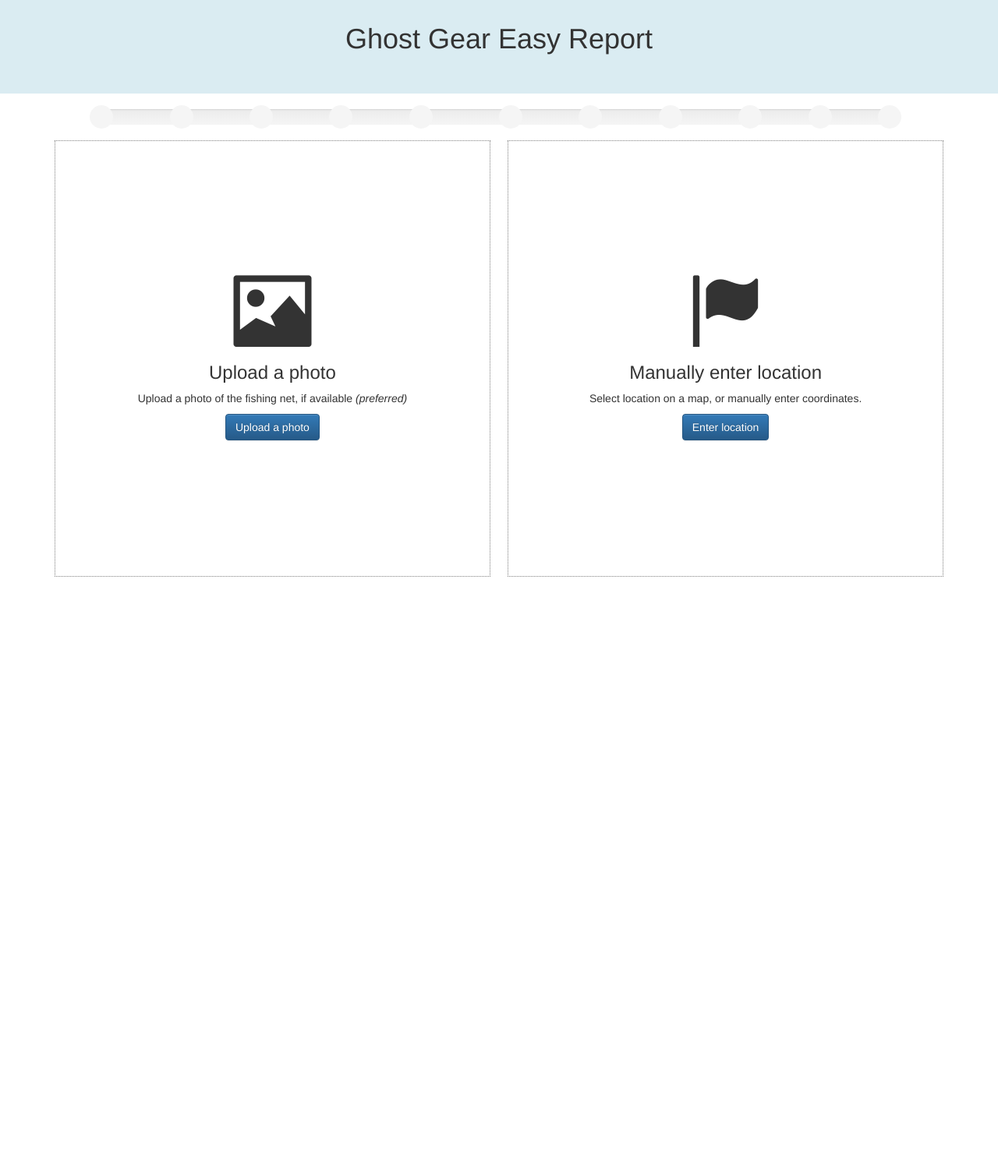
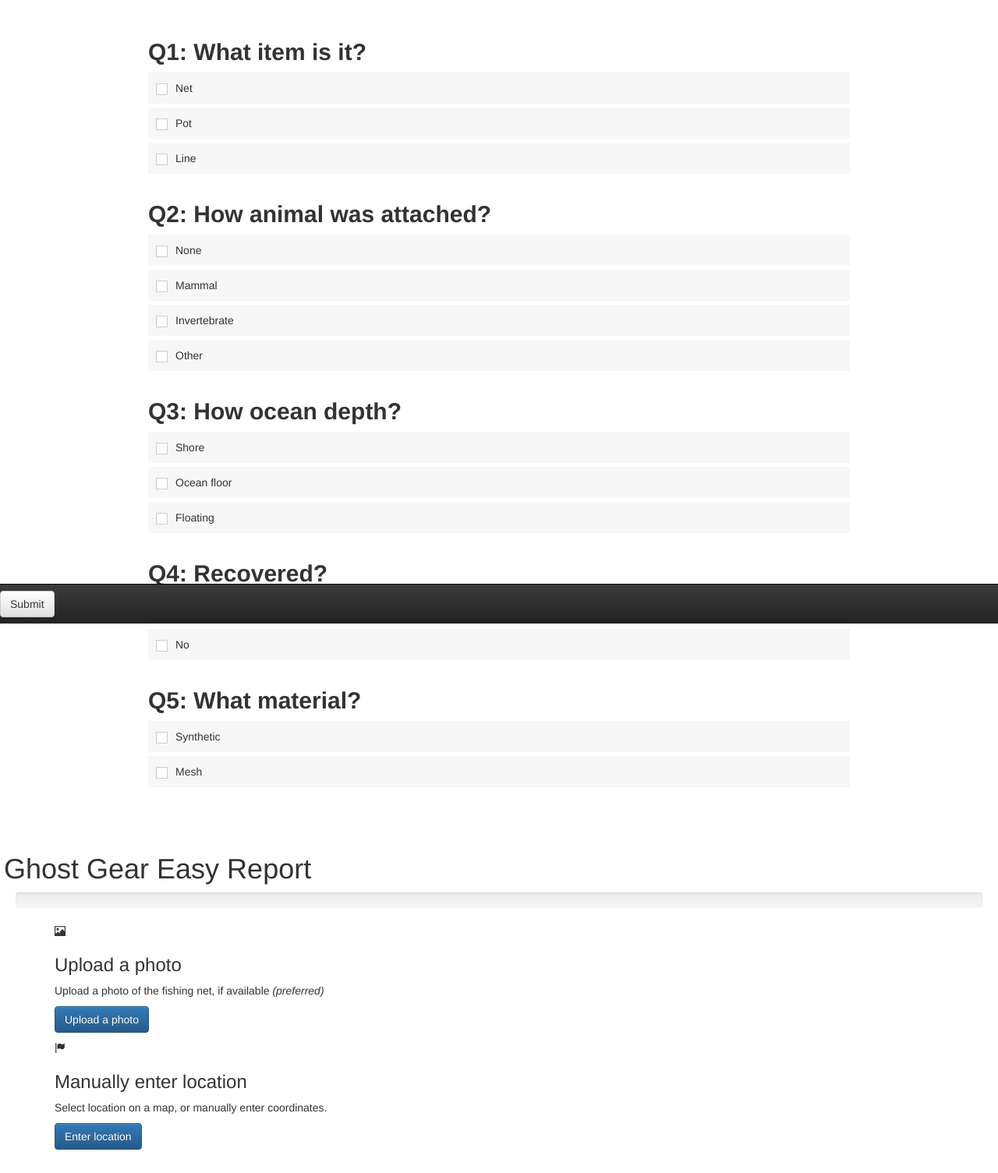
Before and after one commit to linruth/FishHackathon, a Flask app: page / in a window 1280 px wide. Shown: the whole page at 78% size. Before the commit the page ends 740 px from the top, so only its background shows below. Run offline with Flask 2, Linux system fonts and the light colour scheme; some libraries are stand-ins or nearby versions.

Commit message:
basic form

```diff
--- a/app.py
+++ b/app.py
@@ -8,7 +8,7 @@ app = Flask(__name__)
 @app.route('/')
 def hello_world():
     print("hello");
-    return render_template("index.html");
+    return render_template("index2.html");
 
 
 if __name__ == '__main__':
--- a/static/css/style.css
+++ b/static/css/style.css
@@ -15,157 +15,84 @@ body{
 
 }
 
-#header{
-	background-color: #DAECF2;
-	padding: 30px;
-	height: 15vh;
-
+body {
+  margin:0;
+  padding:20px;
+}
+.quiz {
+  padding:0 30px 20px 30px;
+  max-width:960px;
+  margin:0 auto;
+ }
+ .quiz ul {
+    list-style:none;
+    padding:0;
+    margin:0;
   }
 
-#centerwrap{
-	margin:auto;
-	width: 100%;
-	height: inherit;
-
+.quiz-question {
+  font-weight:bold;
+  display:block;
+  padding:30px 0 10px 0;
+  margin:0;
+}
+.quiz-answer {
+  margin:0;
+  padding:10px;
+  background:#f7f7f7;
+  margin-bottom:5px;
+  cursor: pointer;
+ }
+  .quiz-answer:hover {
+    background:#eee;
   }
 
-#wrapper{
-	width: 100%;
-	height: 100%;
-	height: 70vh;
-}
-
-.center{
-	text-align: center;
-	margin: auto;
-}
-
-.progress{
-	margin-top: 20px;
-	margin-bottom: 20px;
-	width: 75%;
-}
-
-.glyphicon.glyphicon-picture {
-    font-size: 100px;
-}
-
-.glyphicon.glyphicon-flag {
-    font-size: 100px;
+  .quiz-answer:before {
+    content:"";
+    display:inline-block;
+    width:15px;
+    height:15px;
+    border:1px solid #ccc;
+    background:#fff;
+    vertical-align:middle;
+    margin-right:10px;
   }
 
 
-.justify{
-	display: -webkit-flex; /* Safari */
-    -webkit-justify-content: space-around; /* Safari 6.1+ */
-    display: flex;
-    justify-content: space-around;
+    .quiz-answer.active:before {
+      background-color:#333;
+      border-color:#333;
     }
 
-.col2{
-	width:50%;
-	height: 100%;
-	border-style: dotted;
-	border-color: gray;
-	border-width: 1px;
-
-
-display:flex;
-flex-flow:column;
-justify-content:center;
-align-items:center;
-
-
-
-}
-.blank2{
-	width:2%;
-	margin: 0px;
-	padding: 0px;
+    .quiz-answer.correct:before {
+      background-color:green;
+      border-color:green;
     }
 
-.thumbnail{
-	background-color: #FFFFFF;
-	vertical-align: middle;
-
+  .quiz-answer.incorrect:before{
+      background-color:red;
+      border-color:red;
+    }
+   .quiz-answer.active.correct:before {
+      outline: 2px solid green;
+      outline-offset: 2px;
     }
 
-.row2{
-	height: 100%;
+.quiz-result {
+  max-width:960px;
+  margin:0 auto;
+  font-weight:bold;
+  text-align:center;
+  color: #fff;
+  padding:20px;
 }
 
-.row100{
-	width: 100%;
+  .quiz-result.good {
+    background: green;
   }
-
-.row80{
-	width: 80%;
+  .quiz-result.mid {
+    background: orange;
   }
-
-
-/*PROGRESS BAR CSS*/
-.zero, .one, .two, .three, .four, .five, .six, .seven, .eight,.nine,.ten{
-    position:absolute;
-	margin-top: -5px;
-	z-index:1;
-	height:30px;
-	width:30px;
-	border-radius:15px;
+  .quiz-result.bad {
+    background: red;
   }
-
-.progress{
-	width: 100%;
-}
-
-
-.zero{
-	left:9%;
-}
-.one{
-	left:17%;
-}
-.two{
-	left:25%;
-}
-.three{
-	left:33%;
-}
-.four{
-	left:41%;
-}
-.five{
-	left:50%;
-}
-.six{
-	left:58%;
-}
-.seven{
-	left:66%;
-}
-.eight{
-	left:74%;
-}
-.nine{
-	left:81%;
-}
-.ten{
-	left:88%;
-}
-.primary-color{
-	background-color:#4989bd;
-}
-.success-color{
-	background-color:#5cb85c;
-}
-.danger-color{
-	background-color:#d9534f;
-}
-.warning-color{
-	background-color:#f0ad4e;
-}
-.info-color{
-	background-color:#5bc0de;
-}
-.no-color{
-	background-color:inherit;
-}
--- /dev/null
+++ b/templates/index2.html
@@ -0,0 +1,285 @@
+<!DOCTYPE html>
+<html lang="en">
+	<head>
+	<meta name="viewport" content="width=device-width, initial-scale=1">
+
+	<link rel="stylesheet" href="static/css/bootstrap.min.css">
+	<link rel="stylesheet" href="static/css/bootstrap-theme.min.css">
+<link rel="stylesheet" href="static/css/style.css">
+<!-- jQuery library -->
+<script src="https://ajax.googleapis.com/ajax/libs/jquery/1.12.0/jquery.min.js"></script>
+	<script src="static/js/bootstrap.min.js"></script>
+
+		<title>Ghost Gear Easy Report - Identify Abandoned Fishing Equipment</title>
+	</head>
+
+	<body>
+
+
+        <script>
+
+    function getLocation() {
+        buttonFunction();
+        submitFunction();
+    if (navigator.geolocation) {
+        navigator.geolocation.getCurrentPosition(showPosition);
+    } else {
+       alert("Geolocation is not supported by this browser.");
+    }
+}
+
+
+function showPosition(position) {
+    var latitude = position.coords.latitude;
+    var longitude = position.coords.longitude;
+    console.log(latitude);
+    $("#lat").val(latitude);
+    $("#lon").val(longitude);
+
+
+};
+    window.onload = getLocation;
+var listOfItems = [];
+function submitFunction() {
+    $( ".submitButton" ).click(function(event) {
+    var x = $(".quiz-answer.active");
+    if (x.length < 5) {
+        event.preventDefault();
+    }
+    else {
+        x.each(function( index ) {
+          console.log( index + ": " + $( this ).text() );
+          listOfItems.push($( this ).text());
+    });
+        $("#item").val(listOfItems[0]);
+        $("#animal").val(listOfItems[1]);
+        $("#depth").val(listOfItems[2]);
+        $("#isRecovered").val(listOfItems[3]);
+        $("#material").val(listOfItems[4]);
+        console.log(listOfItems[0]);
+}
+}
+)};
+
+
+function buttonFunction () {
+var Quiz = function(){
+  var self = this;
+  this.init = function(){
+    self._bindEvents();
+  }
+
+  this.correctAnswers = [
+    { question: 1, answer: 'a' },
+    { question: 2, answer: 'b' },
+    { question: 3, answer: 'd' },
+    { question: 4, answer: 'c' },
+    { question: 5, answer: 'd' },
+    { question: 6, answer: 'b' },
+  ]
+
+  this._pickAnswer = function($answer, $answers){
+    $answers.find('.quiz-answer').removeClass('active');
+    $answer.addClass('active');
+  }
+  this._calcResult = function(){
+    var numberOfCorrectAnswers = 0;
+    $('ul[data-quiz-question]').each(function(i){
+      var $this = $(this),
+          chosenAnswer = $this.find('.quiz-answer.active').data('quiz-answer'),
+          correctAnswer;
+
+      for ( var j = 0; j < self.correctAnswers.length; j++ ) {
+        var a = self.correctAnswers[j];
+        if ( a.question == $this.data('quiz-question') ) {
+          correctAnswer = a.answer;
+        }
+      }
+
+      if ( chosenAnswer == correctAnswer ) {
+        numberOfCorrectAnswers++;
+
+        // highlight this as correct answer
+        $this.find('.quiz-answer.active').addClass('correct');
+      }
+      else {
+        $this.find('.quiz-answer[data-quiz-answer="'+correctAnswer+'"]').addClass('correct');
+        $this.find('.quiz-answer.active').addClass('incorrect');
+      }
+    });
+    if ( numberOfCorrectAnswers < 3 ) {
+      return {code: 'bad', text: 'Poor spelling skills'};
+    }
+    else if ( numberOfCorrectAnswers == 3 || numberOfCorrectAnswers == 4 ) {
+      return {code: 'mid', text: 'Moderate spelling skills'};
+    }
+    else if ( numberOfCorrectAnswers > 4 ) {
+      return {code: 'good', text: 'Good spelling skills'};
+    }
+  }
+  this._isComplete = function(){
+    var answersComplete = 0;
+    $('ul[data-quiz-question]').each(function(){
+      if ( $(this).find('.quiz-answer.active').length ) {
+        answersComplete++;
+      }
+    });
+    if ( answersComplete >= 6 ) {
+      return true;
+    }
+    else {
+      return false;
+    }
+  }
+  this._showResult = function(result){
+    $('.quiz-result').addClass(result.code).html(result.text);
+  }
+  this._bindEvents = function(){
+    $('.quiz-answer').on('click', function(){
+      var $this = $(this),
+          $answers = $this.closest('ul[data-quiz-question]');
+      self._pickAnswer($this, $answers);
+      if ( self._isComplete() ) {
+
+        // scroll to answer section
+        $('html, body').animate({
+          scrollTop: $('.quiz-result').offset().top
+        });
+
+        self._showResult( self._calcResult() );
+        $('.quiz-answer').off('click');
+
+      }
+    });
+  }
+}
+var quiz = new Quiz();
+quiz.init();
+}
+
+</script>
+
+<div class="quiz">
+
+  <h2 class="quiz-question">Q1: What item is it?</h2>
+  <ul data-quiz-question="1">
+    <li class="quiz-answer" data-quiz-answer="a">Net</li>
+    <li class="quiz-answer" data-quiz-answer="b">Pot</li>
+    <li class="quiz-answer" data-quiz-answer="c">Line</li>
+  </ul>
+
+  <h2 class="quiz-question">Q2: How animal was attached?</h2>
+  <ul data-quiz-question="2">
+    <li class="quiz-answer" data-quiz-answer="a">None</li>
+    <li class="quiz-answer" data-quiz-answer="b">Mammal</li>
+    <li class="quiz-answer" data-quiz-answer="c">Invertebrate</li>
+    <li class="quiz-answer" data-quiz-answer="d">Other</li>
+  </ul>
+
+  <h2 class="quiz-question">Q3: How ocean depth?</h2>
+  <ul data-quiz-question="3">
+    <li class="quiz-answer" data-quiz-answer="a">Shore</li>
+    <li class="quiz-answer" data-quiz-answer="b">Ocean floor</li>
+    <li class="quiz-answer" data-quiz-answer="c">Floating</li>
+  </ul>
+
+  <h2 class="quiz-question">Q4: Recovered?</h2>
+  <ul data-quiz-question="4">
+    <li class="quiz-answer" data-quiz-answer="a">Yes</li>
+    <li class="quiz-answer" data-quiz-answer="b">No</li>
+  </ul>
+
+  <h2 class="quiz-question">Q5: What material?</h2>
+  <ul data-quiz-question="5">
+    <li class="quiz-answer" data-quiz-answer="a">Synthetic</li>
+    <li class="quiz-answer" data-quiz-answer="b">Mesh</li>
+  </ul>
+
+</div>
+
+<div class="quiz-result"></div>
+
+
+         <form class="navbar-form navbar-right" action="/add" method="post"> <div class="form-group" id="nav-form">
+        <nav class = "navbar-fixed-bottom navbar nav-bot navbar-inverse">
+            <input type ="hidden" class="form-control marg" placeholder="0" name="lat" id="lat">
+            <input type = "hidden" class="form-control marg" placeholder="0" name="lon" id="lon">
+
+            <input type ="hidden" class="form-control marg" placeholder="0" name="item" id="item">
+            <input type ="hidden" class="form-control marg" placeholder="0" name="animal" id="animal">
+            <input type ="hidden" class="form-control marg" placeholder="0" name="depth" id="depth">
+            <input type ="hidden" class="form-control marg" placeholder="0" name="isRecovered" id="recovered">
+            <input type ="hidden" class="form-control marg" placeholder="0" name="material" id="material">
+
+
+
+
+
+      <input type="submit" class="submitButton btn btn-default navbar-btn marg" value="Submit"></input>
+</nav>
+            </div>
+            </form>
+
+
+
+
+
+
+
+
+
+		<div id="wrapper" class="center">
+
+
+                 <div id="header">
+			<div class="row">
+<h1 class="center">Ghost Gear Easy Report</h1>
+                </div></div>
+<div class="row80 center">
+
+        <div class="progress center">
+        <div class="zero no-color"></div>
+        <div class="one no-color"></div>
+        <div class="two no-color"></div>
+        <div class="three no-color"></div>
+        <div class="four no-color"></div>
+        <div class="five no-color"></div>
+        <div class="six no-color"></div>
+        <div class="seven no-color"></div>
+        <div class="eight no-color"></div>
+        <div class="nine no-color"></div>
+        <div class="ten no-color"></div>
+            <div class="progress-bar" style="width: 0%;"></div>
+        </div></div>
+
+            <div class="row2 container center justify">
+                <div class="col2">
+
+                        <span class="glyphicon glyphicon-picture" aria-hidden="true"></span>
+                      <div class="caption">
+                        <h3>Upload a photo</h3>
+                        <p>Upload a photo of the fishing net, if available <em>(preferred)</em></p>
+                        <p><a href="#" class="btn btn-primary" role="button">Upload a photo</a></p>
+
+                    </div>
+</div>
+    <div class="blank2">
+    </div>
+
+        <div class="col2">
+
+                  <span class="glyphicon glyphicon-flag" aria-hidden="true"></span>
+                  <div class="caption">
+                    <h3>Manually enter location</h3>
+                    <p>Select location on a map, or manually enter coordinates.</p>
+                    <p><a href="#" class="btn btn-primary" role="button">Enter location</a></p>
+
+  </div>
+
+            </div>
+</div>
+
+
+        </div>
+	</body>
+</html>
```
Lines whose indentation alone changed are shown as unchanged.
